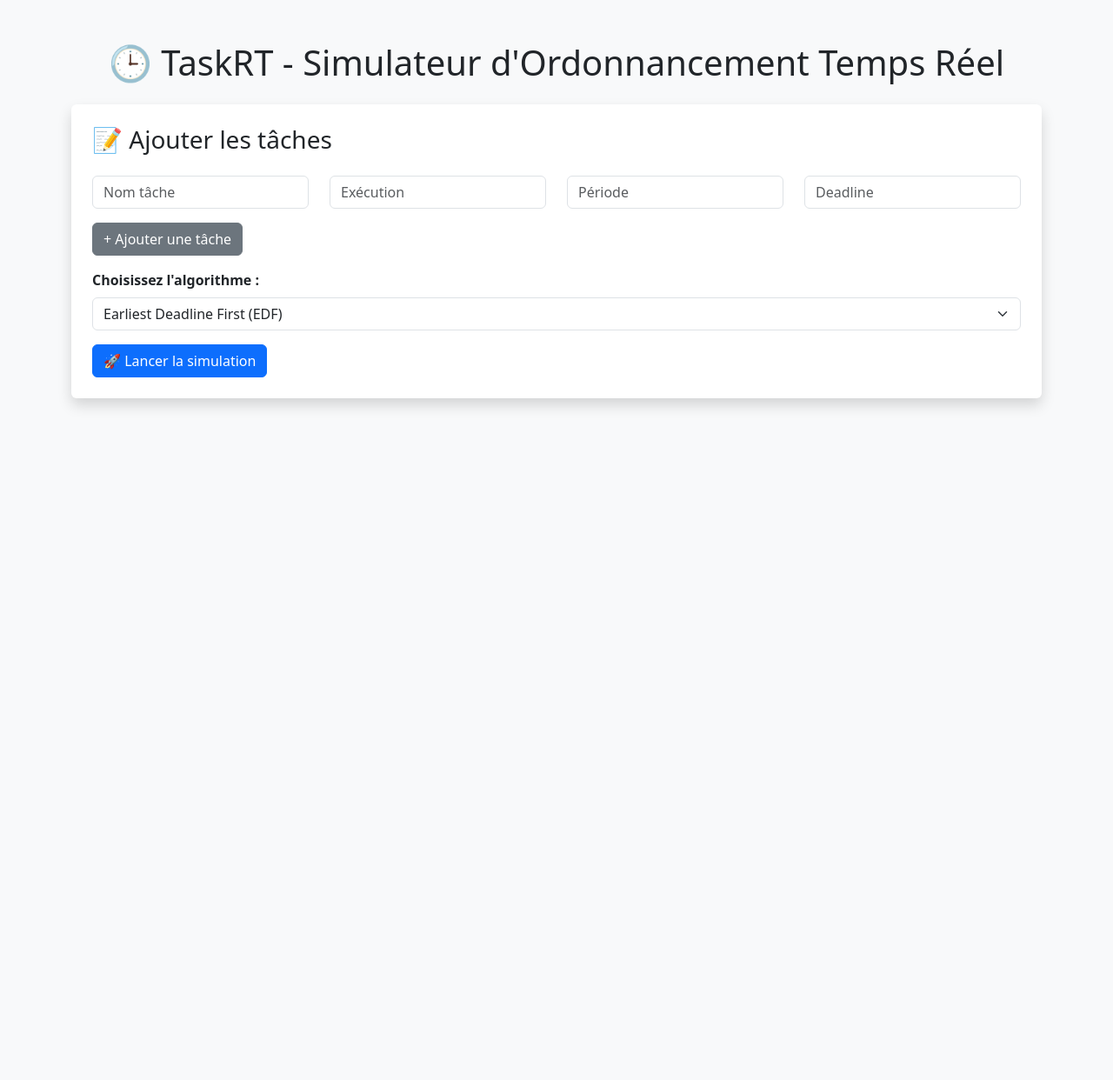
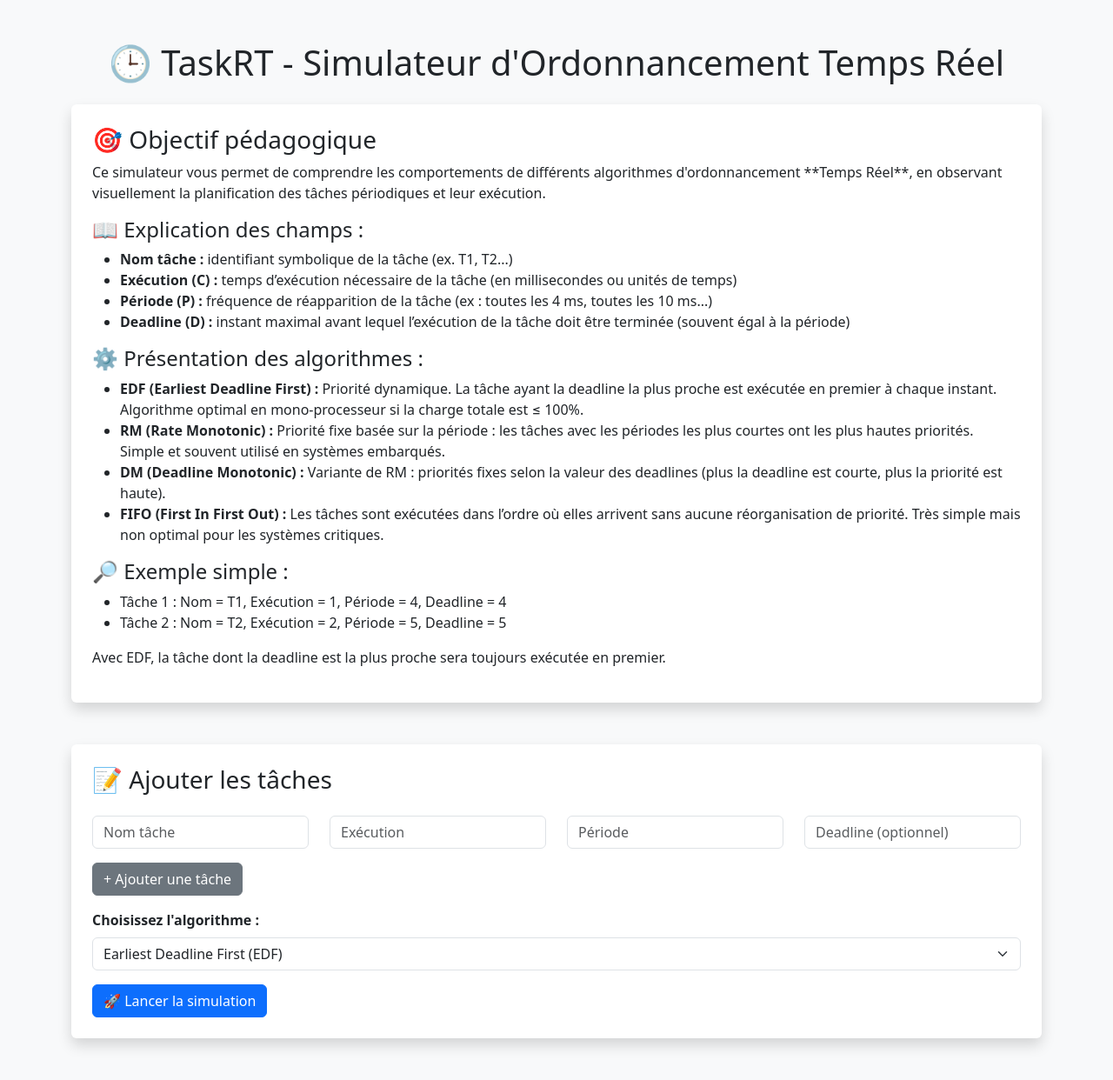
Before and after one commit to EJM0101/taskrt, a Flask app: page / in a window 1280 px wide. Shown: the whole page at 87% size. Before the commit the page ends 469 px from the top, so only its background shows below. Run offline with Flask 3, Linux system fonts and the light colour scheme.

Commit message:
Update index.html

```diff
--- a/templates/index.html
+++ b/templates/index.html
@@ -9,6 +9,34 @@
 
 <div class="container py-5">
     <h1 class="mb-4 text-center">🕒 TaskRT - Simulateur d'Ordonnancement Temps Réel</h1>
+
+    <div class="mb-5 p-4 bg-white rounded shadow">
+        <h3>🎯 Objectif pédagogique</h3>
+        <p>Ce simulateur vous permet de comprendre les comportements de différents algorithmes d'ordonnancement **Temps Réel**, en observant visuellement la planification des tâches périodiques et leur exécution.</p>
+
+        <h4>📖 Explication des champs :</h4>
+        <ul>
+            <li><strong>Nom tâche :</strong> identifiant symbolique de la tâche (ex. T1, T2...)</li>
+            <li><strong>Exécution (C) :</strong> temps d’exécution nécessaire de la tâche (en millisecondes ou unités de temps)</li>
+            <li><strong>Période (P) :</strong> fréquence de réapparition de la tâche (ex : toutes les 4 ms, toutes les 10 ms...)</li>
+            <li><strong>Deadline (D) :</strong> instant maximal avant lequel l’exécution de la tâche doit être terminée (souvent égal à la période)</li>
+        </ul>
+
+        <h4>⚙️ Présentation des algorithmes :</h4>
+        <ul>
+            <li><strong>EDF (Earliest Deadline First) :</strong> Priorité dynamique. La tâche ayant la deadline la plus proche est exécutée en premier à chaque instant. Algorithme optimal en mono-processeur si la charge totale est ≤ 100%.</li>
+            <li><strong>RM (Rate Monotonic) :</strong> Priorité fixe basée sur la période : les tâches avec les périodes les plus courtes ont les plus hautes priorités. Simple et souvent utilisé en systèmes embarqués.</li>
+            <li><strong>DM (Deadline Monotonic) :</strong> Variante de RM : priorités fixes selon la valeur des deadlines (plus la deadline est courte, plus la priorité est haute).</li>
+            <li><strong>FIFO (First In First Out) :</strong> Les tâches sont exécutées dans l’ordre où elles arrivent sans aucune réorganisation de priorité. Très simple mais non optimal pour les systèmes critiques.</li>
+        </ul>
+
+        <h4>🔎 Exemple simple :</h4>
+        <ul>
+            <li>Tâche 1 : Nom = T1, Exécution = 1, Période = 4, Deadline = 4</li>
+            <li>Tâche 2 : Nom = T2, Exécution = 2, Période = 5, Deadline = 5</li>
+        </ul>
+        <p>Avec EDF, la tâche dont la deadline est la plus proche sera toujours exécutée en premier.</p>
+    </div>
 
     <form method="POST" class="p-4 bg-white rounded shadow">
         <h3 class="mb-4">📝 Ajouter les tâches</h3>
@@ -25,7 +53,7 @@
                     <input name="period" placeholder="Période" type="number" min="1" class="form-control" required>
                 </div>
                 <div class="col">
-                    <input name="deadline" placeholder="Deadline" type="number" min="1" class="form-control">
+                    <input name="deadline" placeholder="Deadline (optionnel)" type="number" min="1" class="form-control">
                 </div>
             </div>
         </div>
@@ -61,7 +89,7 @@ function addTask() {
         <input name="period" placeholder="Période" type="number" min="1" class="form-control" required>
     </div>
     <div class="col">
-        <input name="deadline" placeholder="Deadline" type="number" min="1" class="form-control">
+        <input name="deadline" placeholder="Deadline (optionnel)" type="number" min="1" class="form-control">
     </div>
   `;
   document.getElementById("task-list").appendChild(div);
```
